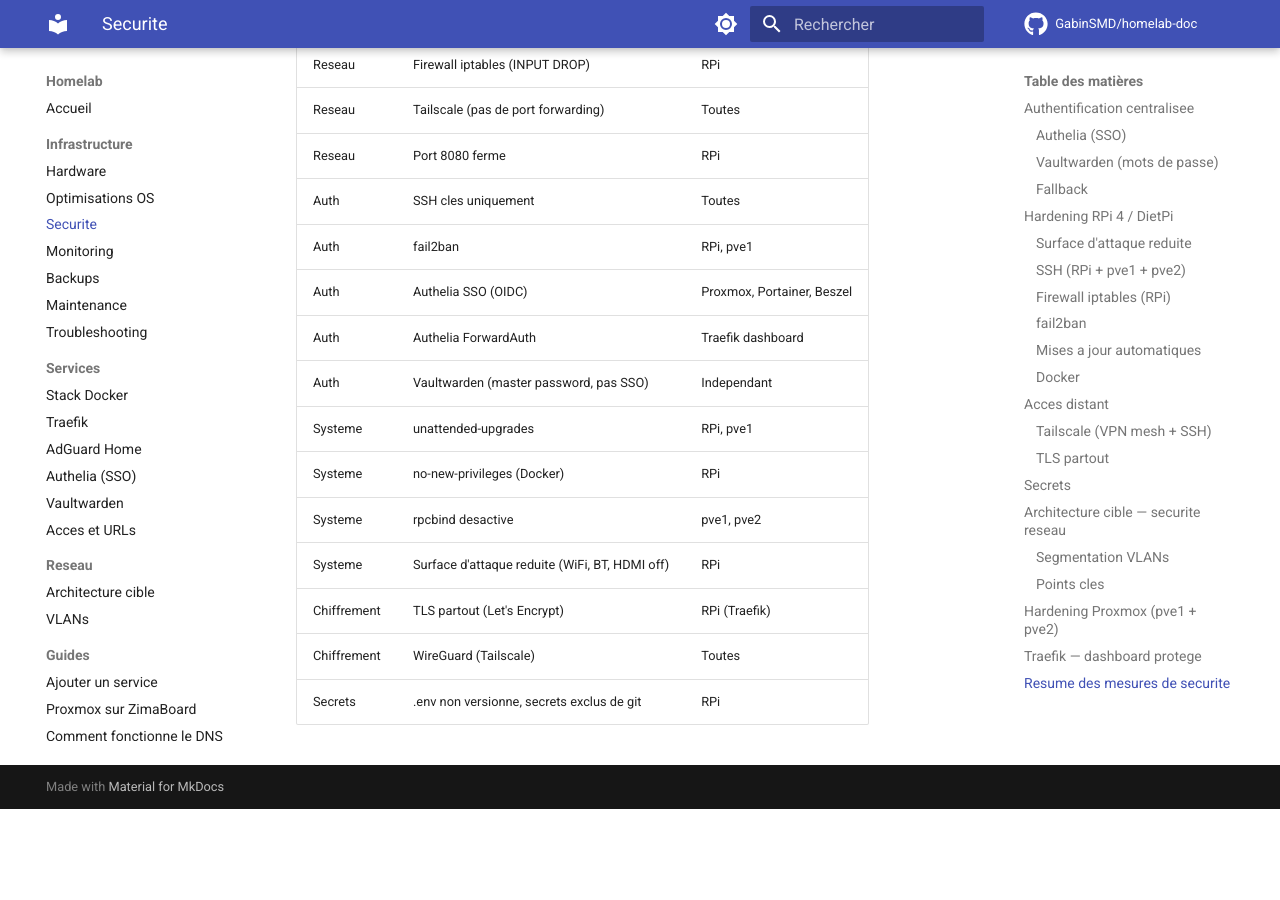
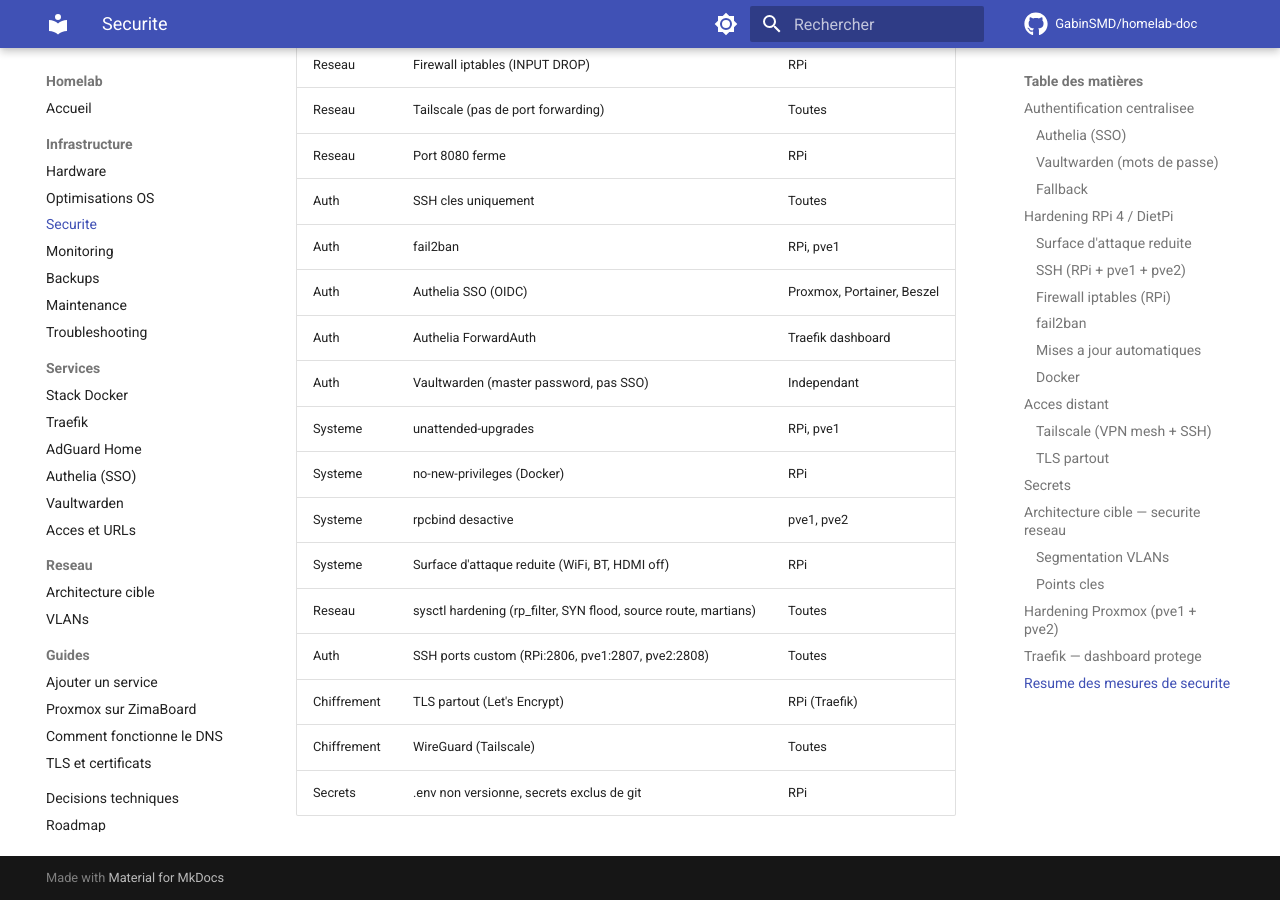
Before and after one commit to GabinSMD/homelab-doc, an MkDocs documentation site: the page built from docs/infrastructure/security.md, in a window 1280 px wide and 900 px high, scrolled down 6341 px. Built offline with MkDocs 1.6.1 and Material for MkDocs 9.7.7, drawn with Linux system fonts in a browser that asks for light colours; comment, search, counter and statistics services are not loaded; before the commit the page ends 7150 px from its top, so only the background shows below that.

Commit message:
docs: sysctl hardening, SSH ports custom toutes machines
Co-Authored-By: Claude Opus 4.6 (1M context) <noreply@anthropic.com>

```diff
--- a/docs/infrastructure/security.md
+++ b/docs/infrastructure/security.md
@@ -206,6 +206,8 @@ Le dashboard Traefik (`traefik.home.gabin-simond.fr`) est protege par **Authelia
 | Systeme | no-new-privileges (Docker) | RPi |
 | Systeme | rpcbind desactive | pve1, pve2 |
 | Systeme | Surface d'attaque reduite (WiFi, BT, HDMI off) | RPi |
+| Reseau | sysctl hardening (rp_filter, SYN flood, source route, martians) | Toutes |
+| Auth | SSH ports custom (RPi:2806, pve1:2807, pve2:2808) | Toutes |
 | Chiffrement | TLS partout (Let's Encrypt) | RPi (Traefik) |
 | Chiffrement | WireGuard (Tailscale) | Toutes |
 | Secrets | .env non versionne, secrets exclus de git | RPi |
```
